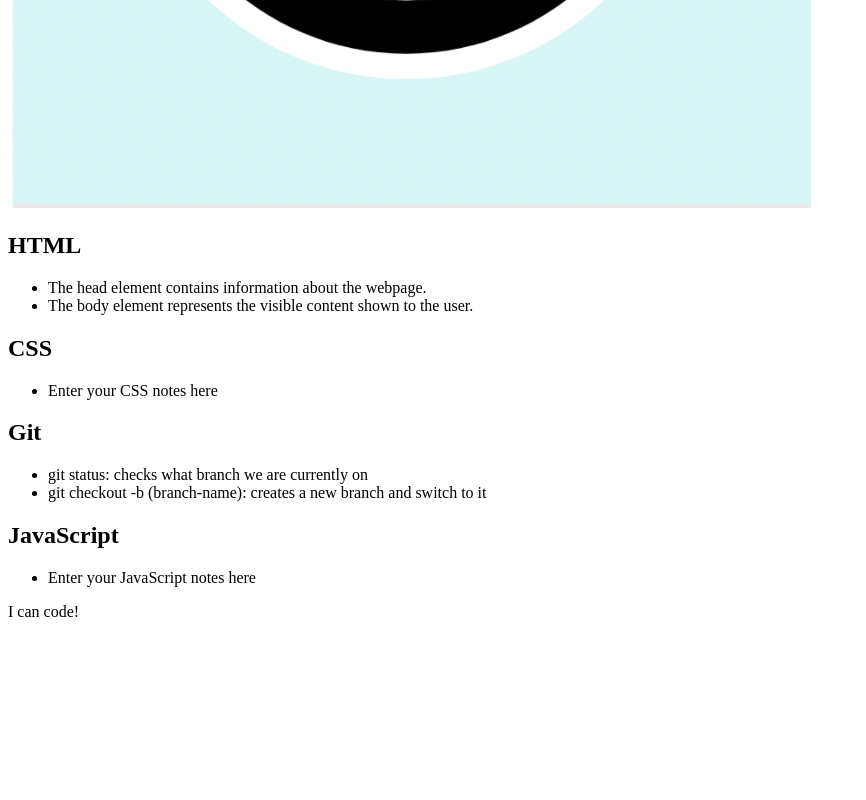
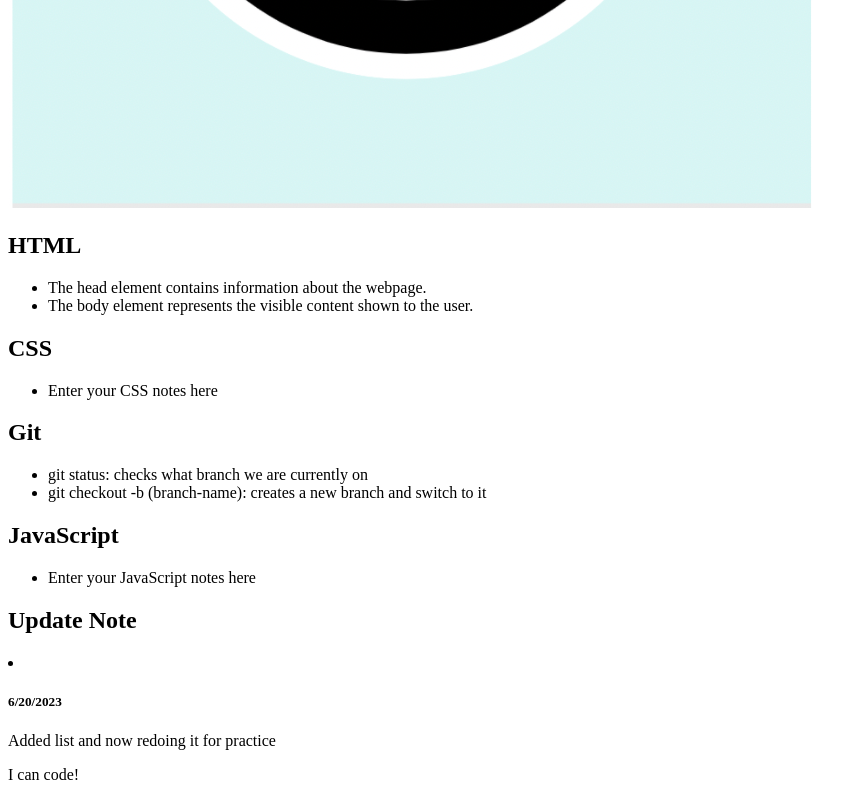
Before and after one commit to KaarageOnigiri/prework-study-guide, a plain HTML site: page index.html in a window 1280 px wide. Shown: the part 648-1448 px from the top of the page, without its empty margins (0-866 px from the left). Before the commit the page ends 1285 px from the top, so only its background shows below. Drawn offline with Linux system fonts and the light colour scheme.

Commit message:
added update note

```diff
--- a/index.html
+++ b/index.html
@@ -42,6 +42,13 @@
         </ul>
       </section>
 
+      <section class="card" id="update-note">
+        <h2>Update Note</h2>
+        <u1>
+          <li><h5>6/20/2023</h5> Added list and now redoing it for practice</li>
+        </u1>
+      </section>
+
     </main>
 
     <footer>
```
